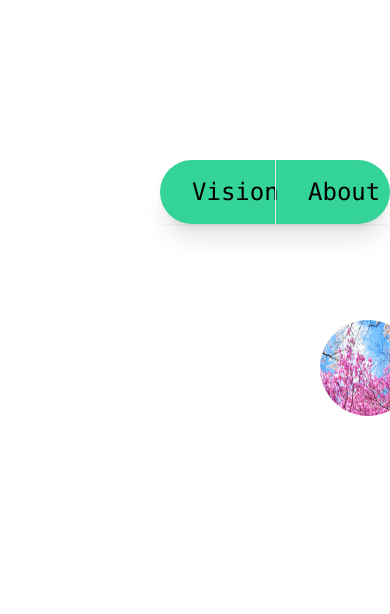
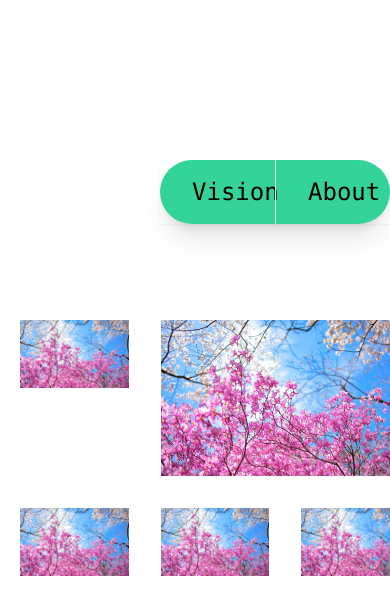
Before and after one commit to BorRotar/business-website, a React (Create React App) app: page /about in a window 390 px wide. Shown: the top 614 px of the page. Built offline with nearby package versions, Linux system fonts and the light colour scheme.

Commit message:
About css grid with hover

```diff
--- a/src/components/About/About.js
+++ b/src/components/About/About.js
@@ -1,10 +1,50 @@
+import { useState } from "react";
 import Sakura from "../../assets/images/SakuraContrast.jpg";
 
 const About = () => {
+ const [hover, setHover] = useState(null)
+ const onHover = () => {
+   setHover(true);
+ };
+ const onLeave = () => {
+  setHover(false);
+};
+const [hhover, setHhover] = useState(null)
+const onHhover = () => {
+  setHhover(true);
+};
+const onLleave = () => {
+ setHhover(false);
+};
+
   return (
-    <div>
-      <img className="absolute top-80 left-80 w-24 h-24 rounded-full mx-auto" src={Sakura} alt='Beautiful sakura trees'/>
-    </div>
+    <div className="relative top-80 left-5 lg:max-w-5xl lg:gap-x-20 lg:grid-cols-2">
+ <div className="grid grid-flow-col grid-rows-2 grid-cols-3 gap-8">
+  <div onMouseEnter={onHover}
+      onMouseLeave={onLeave}
+  >
+    {hover ? 'Visible text' :
+    <img src={Sakura} alt="" />}
+  </div>
+  <div className="col-start-3">
+  <div onMouseEnter={onHhover}
+      onMouseLeave={onLleave}
+  >
+    {hhover ? 'Visible text' :
+    <img src={Sakura} alt="" />}
+  </div>
+  </div>
+  <div>
+    <img src={Sakura} alt=""/>
+  </div>
+  <div>
+    <img src={Sakura} alt=""/>
+  </div>
+  <div className="row-start-1 col-start-2 col-span-2">
+    <img src={Sakura} alt=""/>
+  </div>
+</div>
+</div>
   );
 };
 
--- a/src/components/Vision/Vision.js
+++ b/src/components/Vision/Vision.js
@@ -1,10 +1,25 @@
-
+import { Fragment } from "react";
+import Sakura from "../../assets/images/SakuraContrast.jpg";
 
 const Vision = () => {
-    return (<div className="shadow-2xl  px-60 py-80">
-        <p>This is my vision</p>
-        </div>
-        );
-}
+  return (
+      <Fragment>
+    <div className="container w-96 absolute  top-80 left-20">
+      <p className="card text-justify">
+        Lorem ipsum dolor sit amet, consectetur adipiscing elit, sed do eiusmod
+        tempor incididunt ut labore et dolore magna aliqua. Ut enim ad minim
+        veniam, quis nostrud exercitation ullamco laboris nisi ut aliquip ex ea
+        commodo consequat. Duis aute irure dolor in reprehenderit in voluptate
+        velit esse cillum dolore eu fugiat nulla pariatur. Excepteur sint
+        occaecat cupidatat non proident, sunt in culpa qui officia deserunt
+        mollit anim id est laborum.
+      </p>
+    </div>
+    <div className="container absolute bottom-64 left-60">
+    <img className="w-96 rounded-full mx-auto" src={Sakura} alt='Beautiful sakura trees'/>
+    </div>
+    </Fragment>
+  );
+};
 
-export default Vision
+export default Vision;
--- a/src/index.css
+++ b/src/index.css
@@ -1,3 +1,13 @@
 @tailwind base;
 @tailwind components;
 @tailwind utilities;
+
+@layer components {
+    .card {
+      background-color: theme('colors.white');
+      border-radius: theme('borderRadius.lg');
+      padding: theme('spacing.6');
+      box-shadow: theme('boxShadow.xl');
+    }
+    /* ... */
+  }
```
